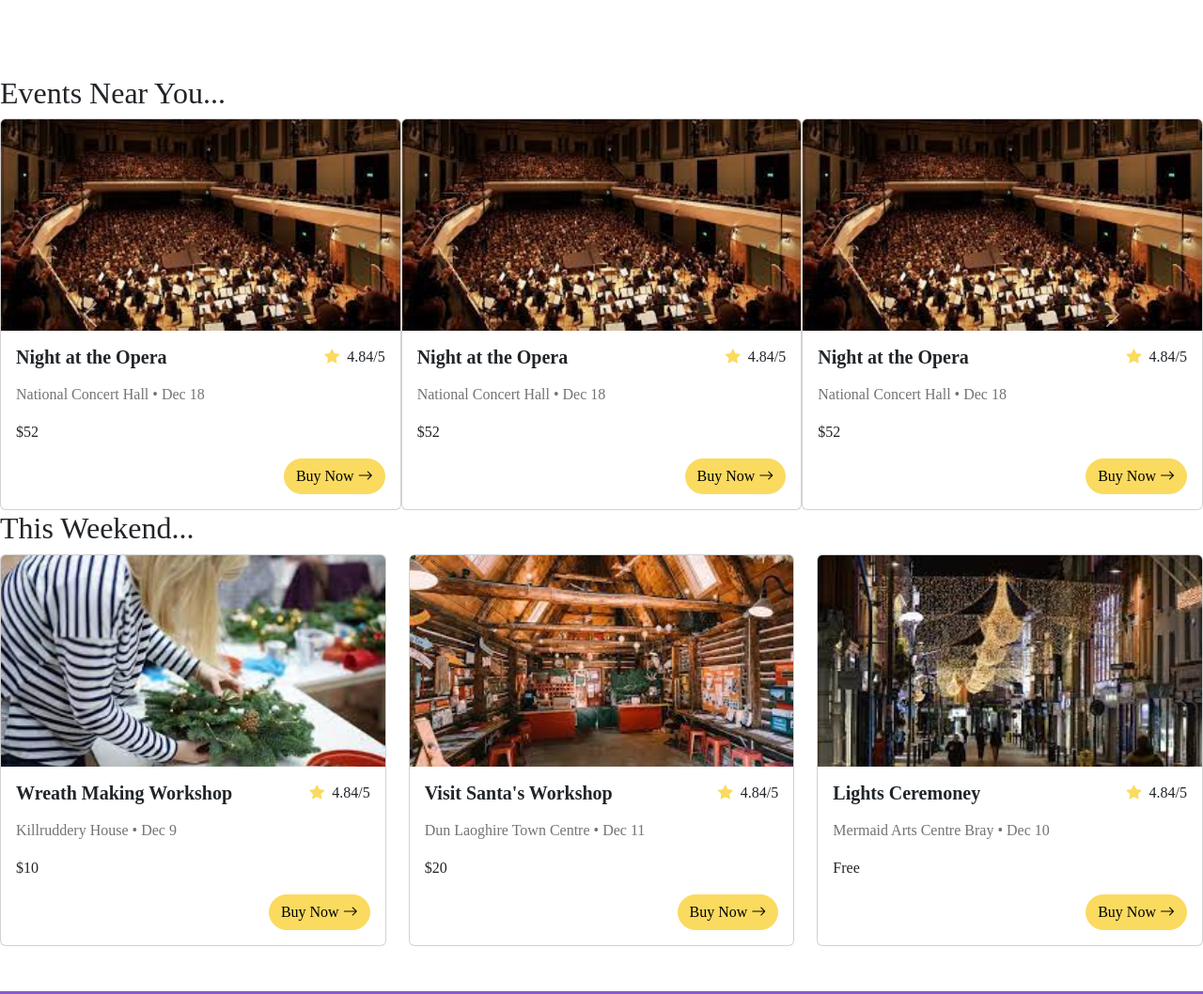
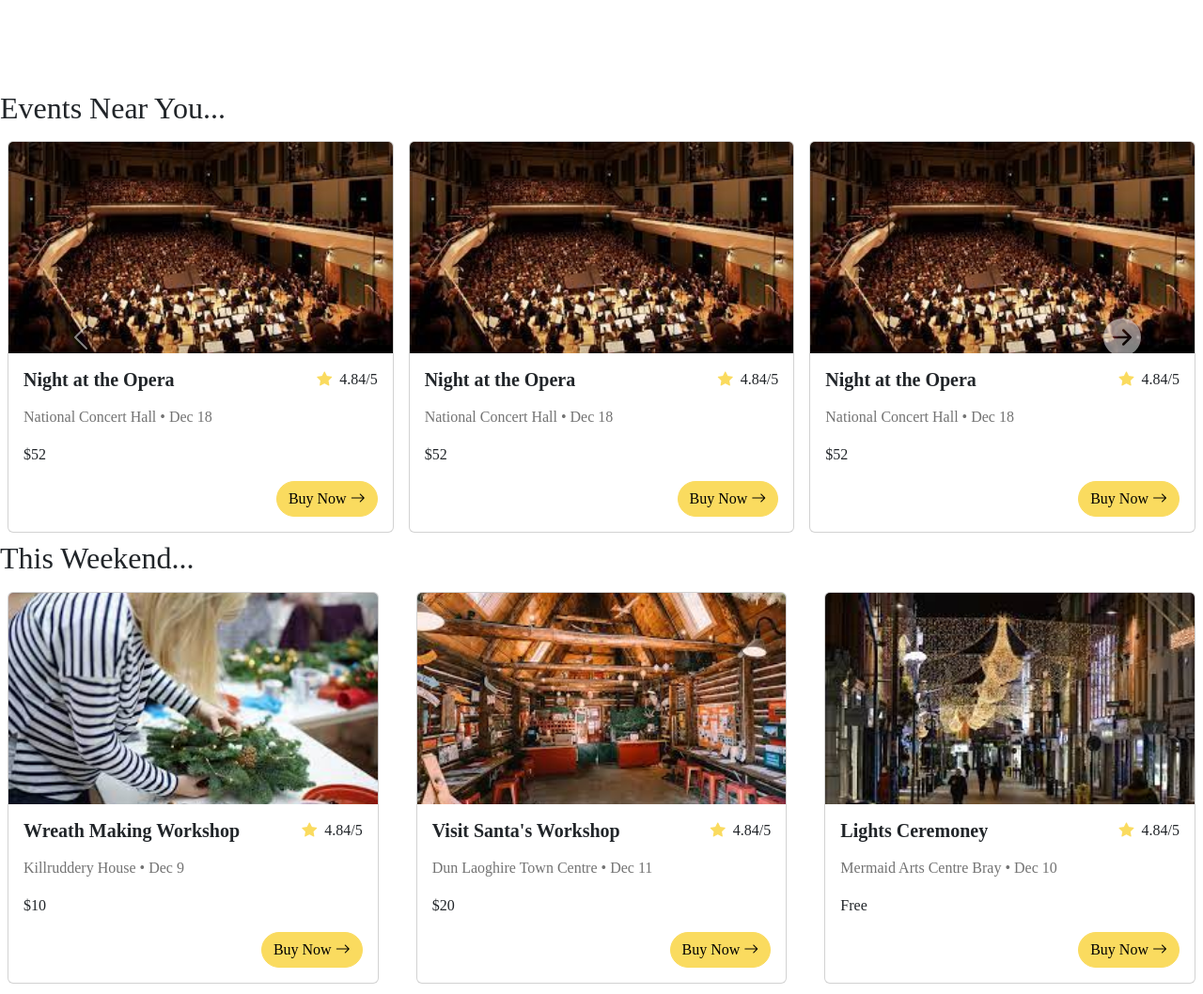
Before and after one commit to AlexxK03/NewsSiteCA, a website: page index.html in a window 1280 px wide. Shown: the part 660-1718 px from the top of the page at 94% size. Drawn offline with nearby package versions, Linux system fonts and the light colour scheme; a web font is replaced by a local one.

Commit message:
problems with carousel icon position

```diff
--- a/index.html
+++ b/index.html
@@ -97,17 +97,11 @@
 
 		<!-- CARD SECTION 1 START -->
 		<h2>Events Near You...</h2>
-
-			<div id="carouselIndicators" class="carousel slide">
-			<div class="carousel-indicators">
-			  <button type="button" data-bs-target="#carouselExampleIndicators" data-bs-slide-to="0" class="active" aria-current="true" aria-label="Slide 1"></button>
-			  <button type="button" data-bs-target="#carouselExampleIndicators" data-bs-slide-to="1" aria-label="Slide 2"></button>
-			  <button type="button" data-bs-target="#carouselExampleIndicators" data-bs-slide-to="2" aria-label="Slide 3"></button>
-			</div>
-
+			<div class="row">
+				<div id="carouselExample" class="carousel slide">
 					<div class="carousel-inner">
 					  <div class="carousel-item active">
-				<div class="cards-wrapper d-flex">
+						<div class="card-group">
 							<div class="col-md-4">
 								<div class="card">
 									<img
@@ -131,7 +125,6 @@
 									</div>
 								</div>
 							</div>
-
 							<div class="col-md-4">
 								<div class="card">
 									<img
@@ -180,9 +173,9 @@
 							</div>
 						</div>
 					  </div>
-
 					  <div class="carousel-item">
-				<div class="cards-wrapper d-flex">
+						<div class="card-group">
+							<div class="col-md-4">
 								<div class="card">
 									<img
 										src="images/Bartending.png"
@@ -204,6 +197,8 @@
 										</div>
 									</div>
 								</div>
+							</div>
+							<div class="col-md-4">
 								<div class="card">
 									<img
 										src="images/Bartending.png"
@@ -225,6 +220,8 @@
 										</div>
 									</div>
 								</div>
+							</div>
+							<div class="col-md-4">
 								<div class="card">
 									<img
 										src="images/Bartending.png"
@@ -248,8 +245,10 @@
 								</div>
 							</div>
 						</div>
+					  </div>
 					  <div class="carousel-item">
-				<div class="cards-wrapper d-flex">
+						<div class="card-group">
+							<div class="col-md-4">
 								<div class="card">
 									<img
 										src="images/Moder_Art_Gallery.webp"
@@ -271,6 +270,8 @@
 										</div>
 									</div>
 								</div>
+							</div>
+							<div class="col-md-4">
 								<div class="card">
 									<img
 										src="images/Moder_Art_Gallery.webp"
@@ -292,6 +293,8 @@
 										</div>
 									</div>
 								</div>
+							</div>
+							<div class="col-md-4">
 								<div class="card">
 									<img
 										src="images/Moder_Art_Gallery.webp"
@@ -316,16 +319,27 @@
 							</div>
 						</div>
 					  </div>
+					</div>
 
-			<button class="carousel-control-prev" type="button" data-bs-target="#carouselExampleIndicators" data-bs-slide="prev">
+					<button class="carousel-control-prev" type="button" data-bs-target="#carouselExample" data-bs-slide="prev">
 					  <span class="carousel-control-prev-icon" aria-hidden="true"></span>
 					  <span class="visually-hidden">Previous</span>
 					</button>
-			<button class="carousel-control-next" type="button" data-bs-target="#carouselExampleIndicators" data-bs-slide="next">
-			  <span class="carousel-control-next-icon" aria-hidden="true"></span>
+
+					<button class="carousel-control-next" type="button" data-bs-target="#carouselExample" data-bs-slide="next">
+					  <span class="carousel-next-icon" aria-hidden="true">
+						<svg xmlns="http://www.w3.org/2000/svg" width="40" height="40" fill="white" opacity="100" class="bi bi-arrow-right-circle-fill" viewBox="0 0 16 16">
+							<path d="M8 0a8 8 0 1 1 0 16A8 8 0 0 1 8 0zM4.5 7.5a.5.5 0 0 0 0 1h5.793l-2.147 2.146a.5.5 0 0 0 .708.708l3-3a.5.5 0 0 0 0-.708l-3-3a.5.5 0 1 0-.708.708L10.293 7.5H4.5z"/>
+						  </svg>
+					  </span>
 					  <span class="visually-hidden">Next</span>
 					</button>
+
 				  </div>
+			</div>
+
+
+
 
 
 
--- a/scss/main.scss
+++ b/scss/main.scss
@@ -15,7 +15,19 @@ $font-family-base: "Alexandria";
     max-height: 300px
 }
 
+.card{
+    margin: 0.5em;
+}
 
+@import url(../node_modules/bootstrap/scss/_carousel.scss);
+
+.carousel-control-next{
+    right: 155px;
+}
+
+.carousel-next-icon{
+    right: 150px;
+}
 
 @import"../node_modules/bootstrap/scss/mixins";
 @import "../node_modules/bootstrap/scss/bootstrap.scss";
```
Also changed, not shown: css/main.css, 1 other file. Lines whose indentation alone changed are shown as unchanged.
